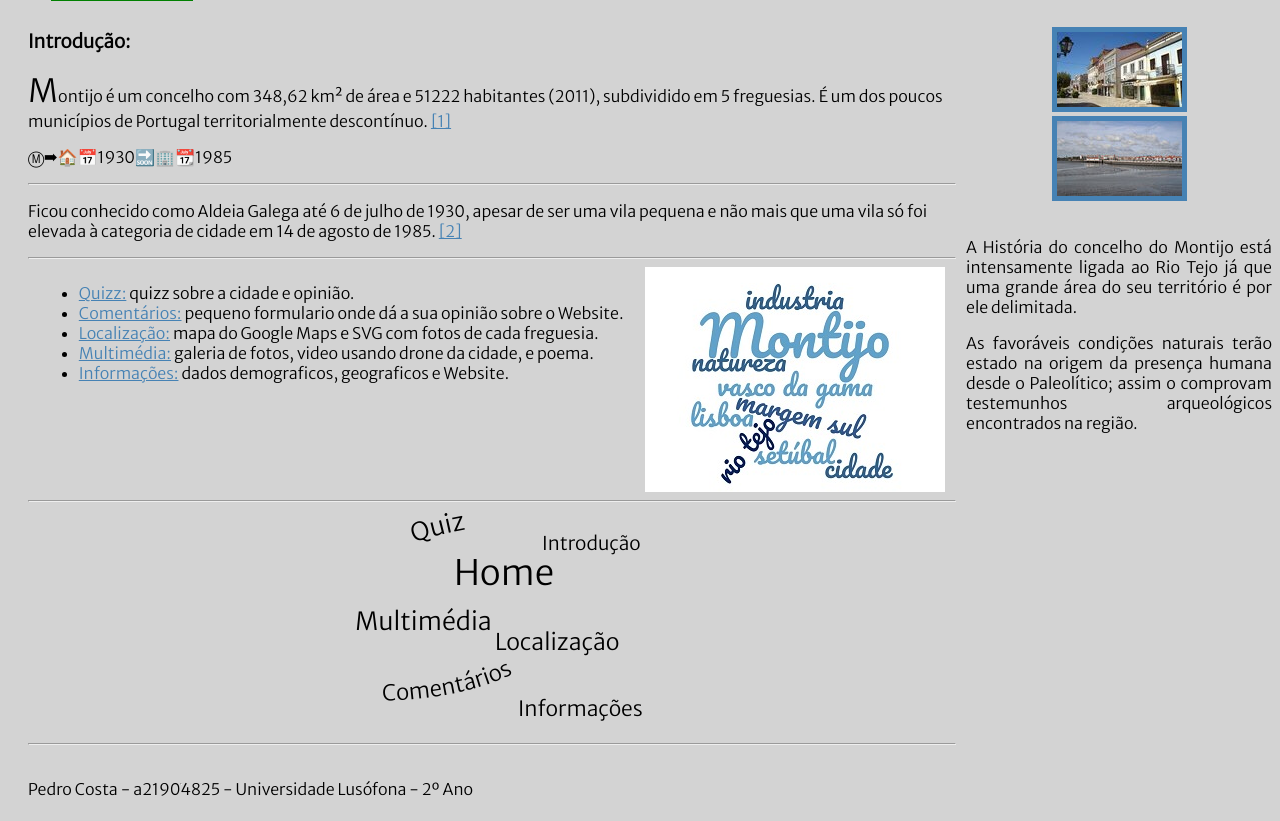
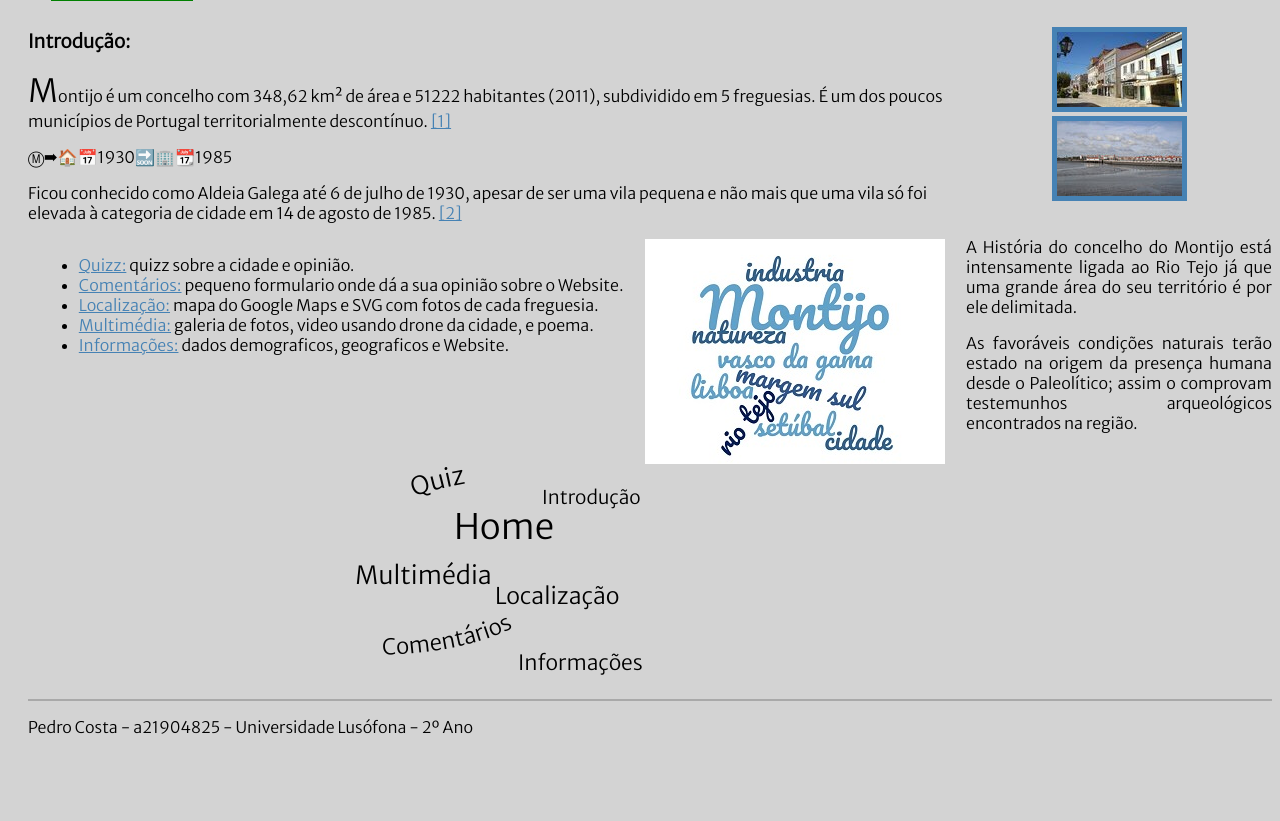
Before and after one commit to Pedro-Costa-Uni-Projects/pw-labs-pedrocosta-21904825, a PHP site: page /lab5/index.html in a window 1280 px wide. Shown: the part 422-1243 px from the top of the page. After the commit the page ends 1156 px from the top, so only its background shows below. Run offline with PHP 8.4, Linux system fonts and the light colour scheme.

Commit message:
removed some <hr> added insted margin-top

```diff
--- a/index.html
+++ b/index.html
@@ -34,14 +34,12 @@
                 <li><a href="lab5/index.html">Laboratório 5:</a> Website responsivo e dinâmico.</li>
             </ul>
         </section>
-        <br><br>
         <!--BOTÃO DE ROLLBACK-->
         <section>
             <form>
                 <input type="button" class="button" value="Voltar atrás" onclick="history.back()">
             </form>
         </section>
-    <hr>
     </main>
     <footer>
         <p>Pedro Costa - a21904825 - Universidade Lusófona - 2º Ano</p>
--- a/lab5/comentarios.html
+++ b/lab5/comentarios.html
@@ -169,7 +169,6 @@
 
                 </svg>
             </section>
-            <hr>
         </main>
         <!--ASIDE FOTOS E FRASES-->
         <aside>
--- a/lab5/estilos.css
+++ b/lab5/estilos.css
@@ -37,7 +37,10 @@ footer {grid-area: footer;}
 
 }
 
-footer {margin-bottom: -50px;}
+footer {
+    margin-bottom: -50px;
+    border-top: solid darkgray 2px;
+}
 
 aside {
     display: flex;
--- a/lab5/index.html
+++ b/lab5/index.html
@@ -56,7 +56,6 @@
             </a>
             </div>
         </nav>
-        <hr>
         <main>
             <!--TITULO E INTRO-->
             <section>
@@ -66,14 +65,12 @@
                 </p>
                 <p>&#x24C2;&#x27A1;&#x1F3E0;&#x1F4C5;&#x31;&#x39;&#x33;&#x30;&#x1F51C;&#x1F3E2;&#x1F4C6;&#x31;&#x39;&#x38;&#x35;</p>
             </section>
-            <hr>
             <!--NORMAL-->
             <section>
                 <p>Ficou conhecido como Aldeia Galega até 6 de julho de 1930, apesar de ser uma vila pequena e não mais que uma vila só foi elevada à categoria de cidade em 14 de agosto de 1985.
                     <a href="https://www.mun-montijo.pt/conhecer/o-concelho" target="_blank">[2]</a>
                 </p>
             </section>
-            <hr>
             <!--MINI MENU COM EXPLICAÇÃO E IMAGEM COM SVG INCORPORADA-->
             <section style="display: flex; justify-content: space-around;">
                 <ul>
@@ -100,7 +97,6 @@
                     </a>
                 </svg>
             </section>
-            <hr>
             <!--MENU GERAL SVG-->
             <section>
                 <svg width="300" height="225" id="svgMiddle">
@@ -155,7 +151,6 @@
 
                 </svg>
             </section>
-            <hr>
         </main>
         <!--ASIDE FOTOS E FRASES-->
         <aside>
--- a/lab5/info.html
+++ b/lab5/info.html
@@ -157,10 +157,8 @@
                             <animateTransform attributeName="transform" attributeType="XML" type="rotate" from="-30" to="0" begin="1s" dur="10s" fill="freeze" />
                         </text>
                     </a>
-
                 </svg>
             </section>
-            <hr>
         </main>
         <!--ASIDE FOTOS E FRASES-->
         <aside>
--- a/lab5/local.html
+++ b/lab5/local.html
@@ -142,7 +142,6 @@
                     </a>
                 </svg>
             </section>
-            <hr>
         </main>
         <!--ASIDE FOTOS E FRASES-->
         <aside>
--- a/lab5/multimedia.html
+++ b/lab5/multimedia.html
@@ -241,7 +241,6 @@ Amanheceu… Cidade.</span>
                     </a>
                 </svg>
             </section>
-            <hr>
         </main>
         <!--ASIDE FOTOS E FRASES-->
         <aside>
--- a/lab5/quizz.html
+++ b/lab5/quizz.html
@@ -173,10 +173,8 @@
                             <animateTransform attributeName="transform" attributeType="XML" type="rotate" from="-30" to="0" begin="1s" dur="10s" fill="freeze" />
                         </text>
                     </a>
-
                 </svg>
             </section>
-            <hr>
         </main>
         <!--ASIDE FOTOS E FRASES-->
         <aside>
--- a/stuffMain/styleMain.css
+++ b/stuffMain/styleMain.css
@@ -39,7 +39,10 @@ nav {
     justify-content: space-around;
 }
 
-footer {margin-bottom: -50px;}
+footer {
+    margin-bottom: -50px;
+    border-top: solid darkgray 2px;
+}
 
 nav > a {
     display: block;
```
